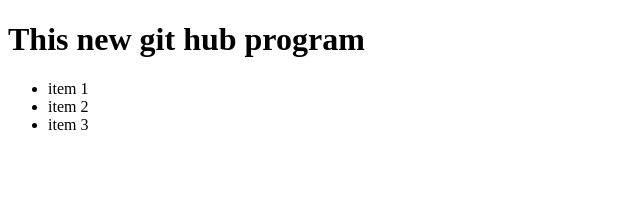
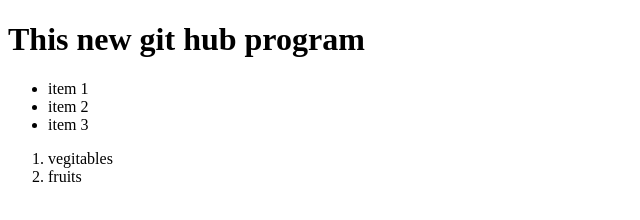
Before and after one commit to sivakumarp120/my_projects, a plain HTML site: page index.html in a window 1280 px wide. Shown: the whole page, without its empty margins (0-640 px from the left). Drawn offline with Linux system fonts and the light colour scheme.

Commit message:
Update index.html

```diff
--- a/index.html
+++ b/index.html
@@ -14,5 +14,9 @@
     <li>item 3</li>
  </ul>
  </module- two>
+    <ol>
+        <li>vegitables</li>
+        <li>fruits</li>
+    </ol>
 </body>
 </html>
```
